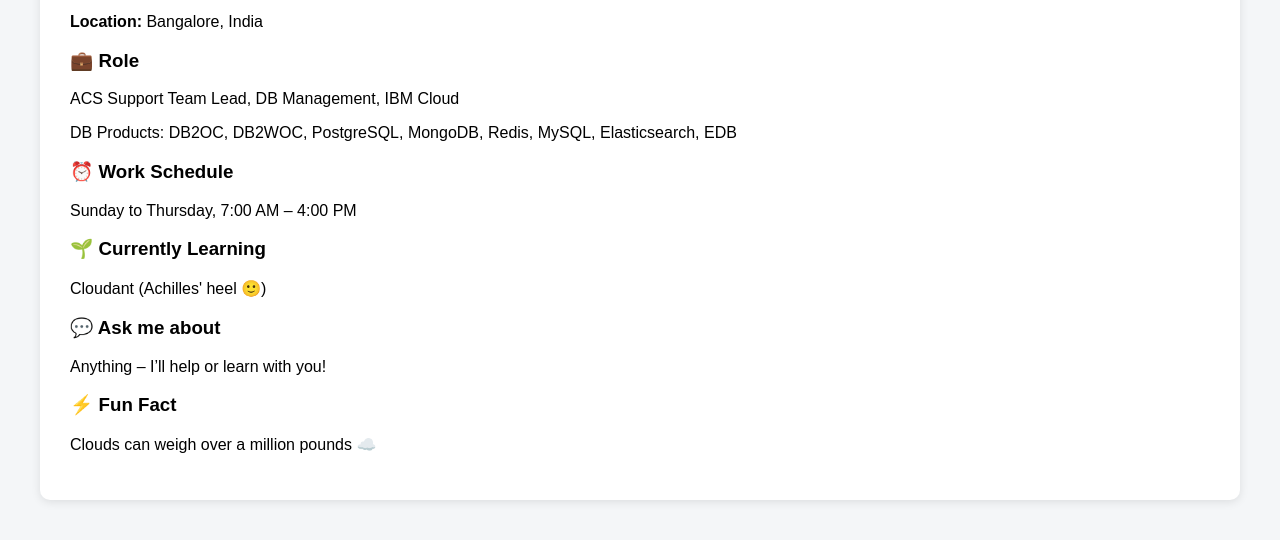
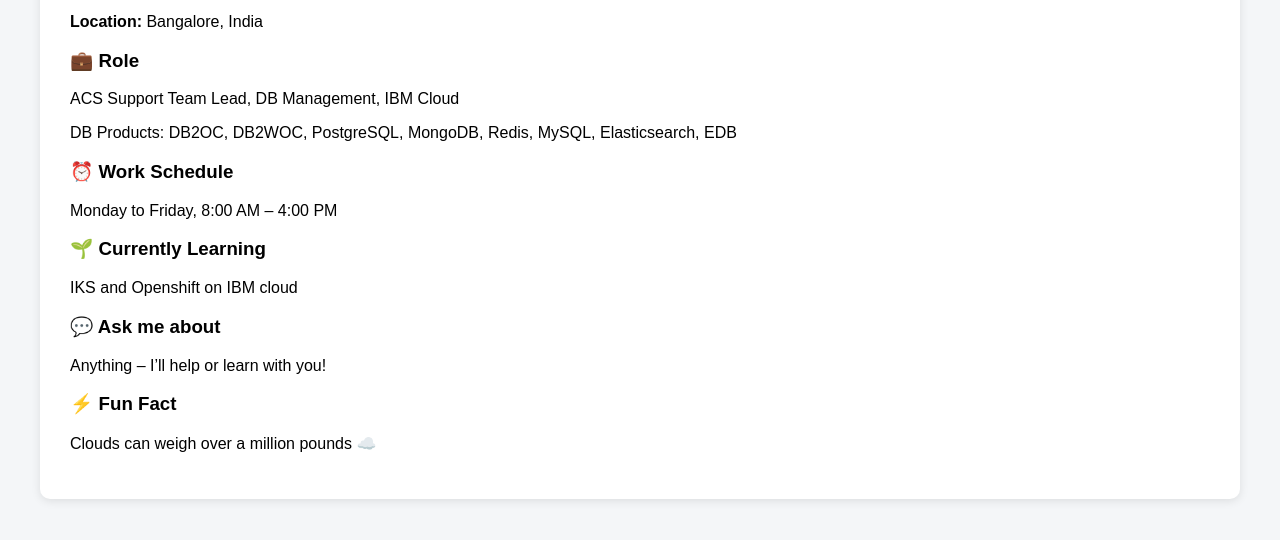
Before and after one commit to noedsouz/noeldsouza.github.io, a plain HTML site: page index.html in a window 1280 px wide. Shown: the part 172-712 px from the top of the page. Drawn offline with Linux system fonts and the light colour scheme.

Commit message:
Update index.html

```diff
--- a/index.html
+++ b/index.html
@@ -33,10 +33,10 @@
   <p>DB Products: DB2OC, DB2WOC, PostgreSQL, MongoDB, Redis, MySQL, Elasticsearch, EDB</p>
 
   <h3>⏰ Work Schedule</h3>
-  <p>Sunday to Thursday, 7:00 AM – 4:00 PM</p>
+  <p>Monday to Friday, 8:00 AM – 4:00 PM</p>
 
   <h3>🌱 Currently Learning</h3>
-  <p>Cloudant (Achilles' heel 🙂)</p>
+  <p>IKS and Openshift on IBM cloud</p>
 
   <h3>💬 Ask me about</h3>
   <p>Anything – I’ll help or learn with you!</p>
```
